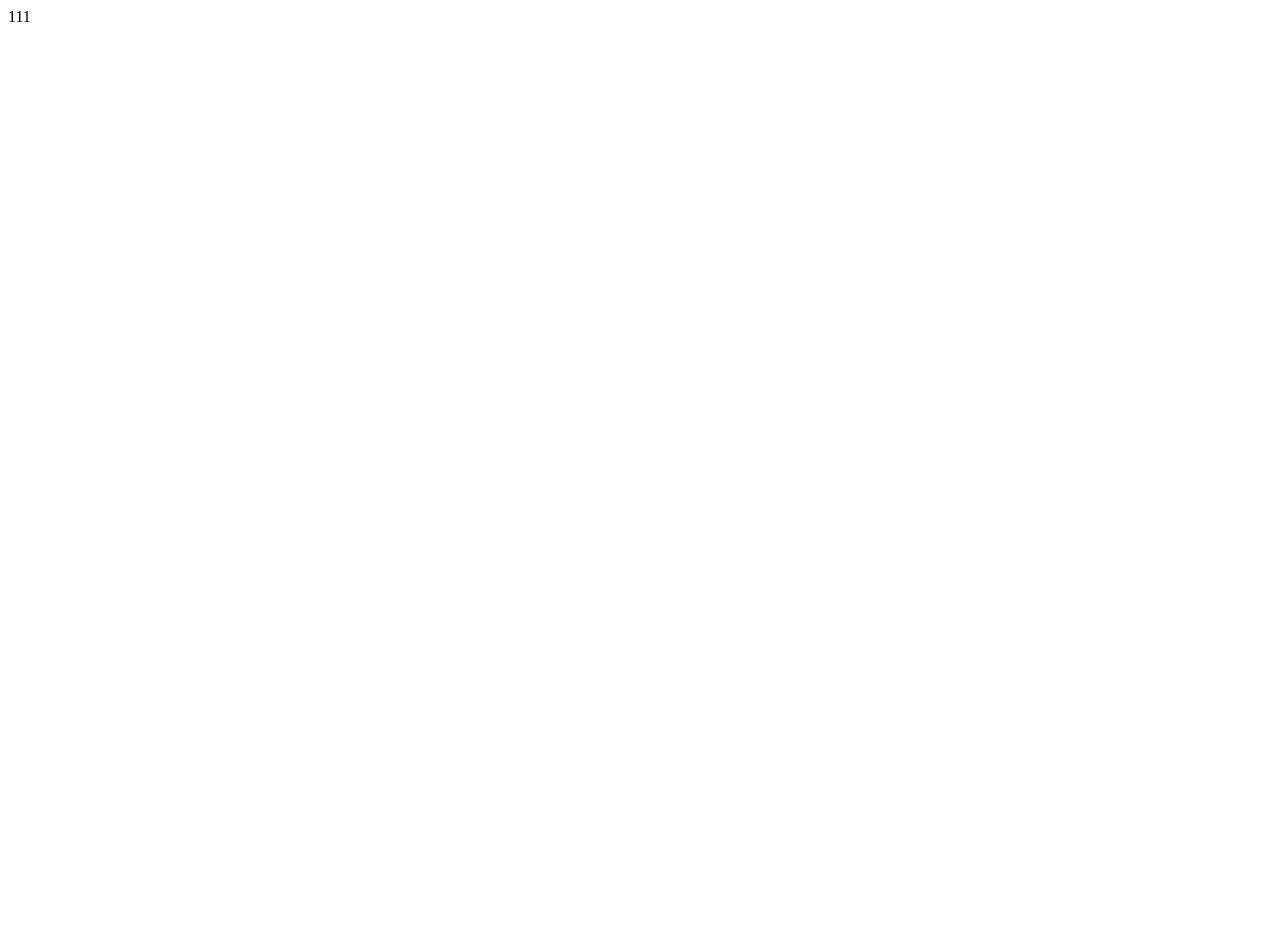
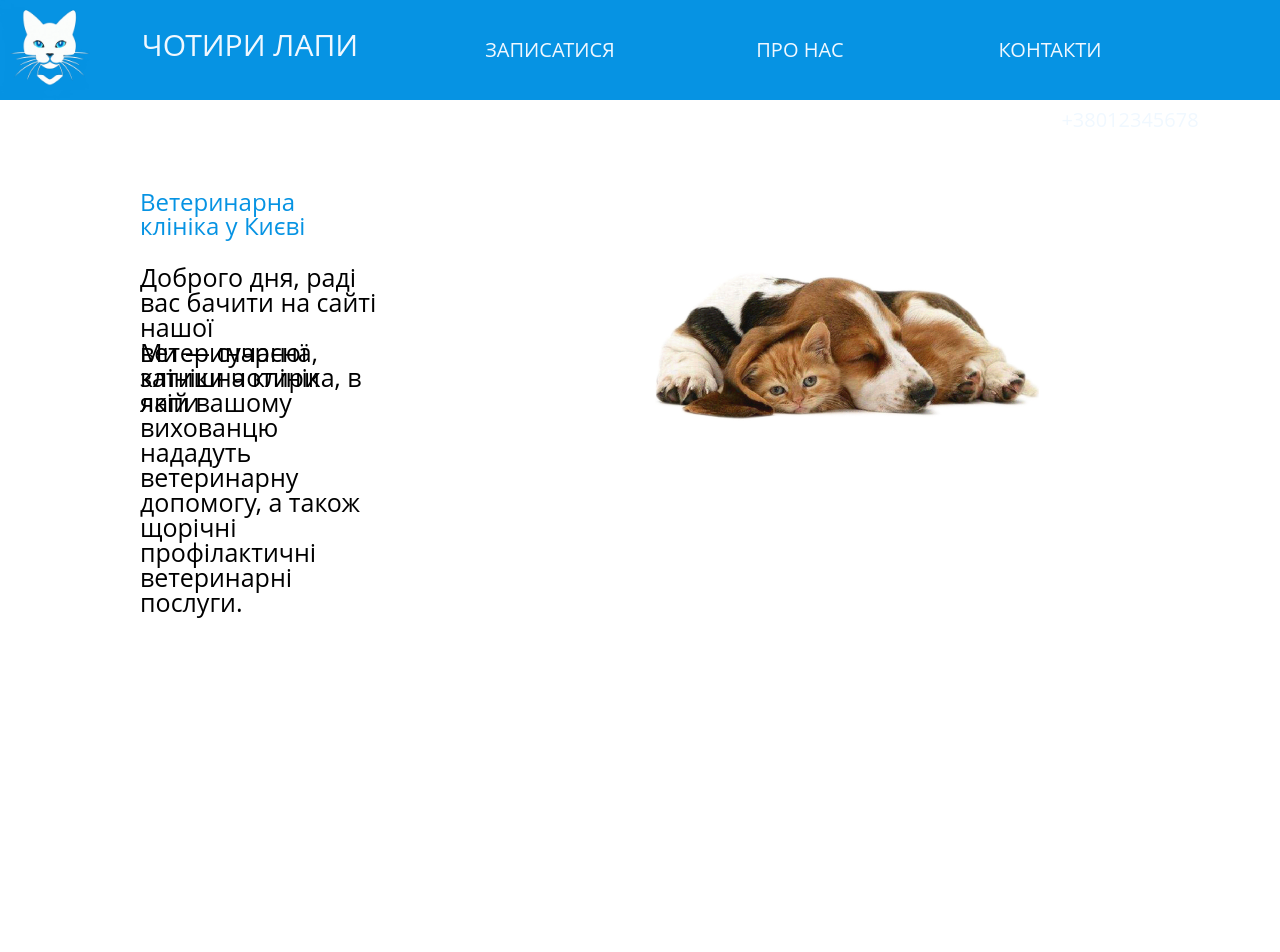
Before and after one commit to ySIDy/vet_clinic, a Django app: page / in a window 1280 px wide. Before the commit the part shown is almost empty. Shown: the top 952 px of the page. Before the commit the page ends 22 px from the top, so only its background shows below. Run offline with Django 4.2, Linux system fonts and the light colour scheme.

Commit message:
base frontend

```diff
--- a/backend/urls.py
+++ b/backend/urls.py
@@ -8,6 +8,7 @@ from backend import views
 urlpatterns = [
 
     path("", views.index, name="home"),
-    path("/about", views.about, name="about"),
-    path("/contact", views.contact, name="contact")
+    path("index/", views.index, name="home"),
+    path("about/", views.about, name="about"),
+    path("contact/", views.contact, name="contact")
 ]
--- /dev/null
+++ b/static/base.css
@@ -0,0 +1,76 @@
+.head{
+    width: 100%;
+    height: 100px;
+    background-color: #0693e3;
+}
+
+.head_info{
+    width: 100%;
+    height: 50px;
+}
+.header_element_main{
+    display: block;
+    width: 300px;
+    height: 30px;
+    float: left;
+    font-size: 30px;
+    text-align: center;
+    margin-top: 30px;
+    color: aliceblue;
+
+}
+
+.header_element{
+    display: block;
+    width: 200px;
+    height: 30px;
+    float: left;
+    font-size: 20px;
+    text-align: center;
+    margin-top: 40px;
+    color: aliceblue;
+    margin-left: 50px;
+}
+
+body{
+    margin: 0px;
+    height: 100%;
+    line-height: 1;
+    font-family: "Open Sans";
+}
+
+
+footer{
+    width: 100%;
+    height: 200px;
+    /* background-color: #0693e3; */
+
+    margin-top: 10px;
+
+    border-top: 1px solid rgba(0,149,235,0.2);
+
+}
+
+.wrapper{
+    min-height: 100vh;
+
+    display: flex;
+    flex-direction: column;
+    overflow: hidden;
+}
+
+.main{
+    flex: 1 1 auto;
+    min-height: 100%;
+    margin: 0 auto;
+}
+
+.contact_box{
+    display:block;
+    width: 1000px;
+    border: 3px solid rgba(0,149,235,0.2);
+    border-radius: 30px;
+    height: 500px;
+    margin-top: 200px;
+
+}
--- /dev/null
+++ b/static/index.css
@@ -0,0 +1,23 @@
+.inside_text{
+    /* float: left; */
+    font-size: 25px;
+
+    margin: 0px;
+    height: 25px;
+    width: 30vh;
+    margin-top: 50px;
+    margin-right: 30px;
+}
+
+.main_text{
+    width:100%;
+    position: relative;
+    flex-wrap: wrap;
+    margin-bottom: 300px;
+    columns: 2 auto;
+
+}
+
+.widget{
+    margin-right: 30px;
+}
--- /dev/null
+++ b/templates/base.html
@@ -0,0 +1,39 @@
+{% load static %}
+<!DOCTYPE html>
+<html lang="en">
+<head>
+    {% block head %}
+    {% endblock %}
+    <link rel="stylesheet" href="{% static 'base.css' %}">
+    <link rel="stylesheet" href="{% static 'index.css' %}">
+
+    <meta charset="UTF-8">
+    <meta name="viewport" content="width=device-width, initial-scale=1.0">
+    <title>Document</title>
+</head>
+<body>
+    <div class="wrapper">
+    <header>
+        <div class="head">
+        <div class="head_info">
+
+            <a href="/"><img class="logo" src="../static/logo.png" alt="" width="100px" height="100px" style="float: left;"></a>
+            <a href="/"><div class="header_element_main">ЧОТИРИ ЛАПИ</div></a>
+            <a href="/"><div class="header_element">ЗАПИСАТИСЯ</div></a>
+            <a href="/about"><div class="header_element">ПРО НАС</div></a>
+            <a href="/contact"><div class="header_element">КОНТАКТИ</div></a>
+            <div style="float: right; margin-right: 50px;" class="header_element">+38012345678</div>
+        </div>
+    </div>
+    </header>
+
+    {% block body %}
+
+    {% endblock %}
+
+    <footer>
+        <aside id="text-2" class="widget widget_text">			<div class="textwidget"><p style="text-align: right;"><span style="font-size: 18pt; color: #0297d9;"><i class="icon-call"></i> +380123546789</span></p> <p style="text-align: right;"><i class="icon-location"></i> м. Київ, пров. Індустріальний, 23</p></div></aside>
+    </footer>
+</div>
+</body>
+</html>
--- a/templates/index.html
+++ b/templates/index.html
@@ -1,11 +1,28 @@
-<!DOCTYPE html>
-<html lang="en">
-<head>
-    <meta charset="UTF-8">
-    <meta name="viewport" content="width=device-width, initial-scale=1.0">
-    <title>Document</title>
-</head>
-<body>
-    111
-</body>
-</html>
+{% extends 'base.html' %}
+{% block head %}
+{% endblock %}
+{% block body %}
+<div class="main">
+    <div class="content">
+        <div class="main_image"></div>
+        <div class="main_text">
+            <div style="width: 30vh; height: 500px;">
+                <div class="inside_text" style="font-size: 18pt; color: #0693e3;">Ветеринарна клініка у Києві</div>
+                <div class="inside_text">Доброго дня, раді вас бачити на сайті нашої ветеринарної клініки чотири лапи</div>
+                <div class="inside_text">Ми — сучасна, затишна клініка, в якій вашому вихованцю нададуть ветеринарну допомогу, а також щорічні профілактичні ветеринарні послуги.</div>
+            </div>
+            <div style="width: 30vh; height: 500px;">
+                <img style="float:left; width: 400px;" src="../static/pngegg.png" alt="">
+            </div>
+
+        </div>
+    </div>
+
+
+
+<div class="map">
+    <iframe src="https://www.google.com/maps/embed?pb=!1m18!1m12!1m3!1d2540.9247281432436!2d30.4453157!3d50.44250269999999!2m3!1f0!2f0!3f0!3m2!1i1024!2i768!4f13.1!3m3!1m2!1s0x40d4cc21d2aac0c9%3A0x6e28c1228ff6a4d4!2z0JjQvdC00YPRgdGC0YDQuNCw0LvRjNC90YvQuSDQv9C10YAuLCAyMywg0JrQuNC10LIsIDAyMDAw!5e0!3m2!1sru!2sua!4v1693937810486!5m2!1sru!2sua" width="1000px" height="450" style="border:0;" allowfullscreen="" loading="lazy" referrerpolicy="no-referrer-when-downgrade"></iframe>
+</div>
+</div>
+
+{% endblock %}
```
Also changed, not shown: templates/about.html (added, +9 -0 lines), templates/contact.html (added, +34 -0 lines), veterinary_clinic_service/settings.py (+7 -2 lines), static/base.js (added), static/images.jpg (added), static/logo.png (added), static/pngegg.png (added), static/vetklinika.jpg (added).
